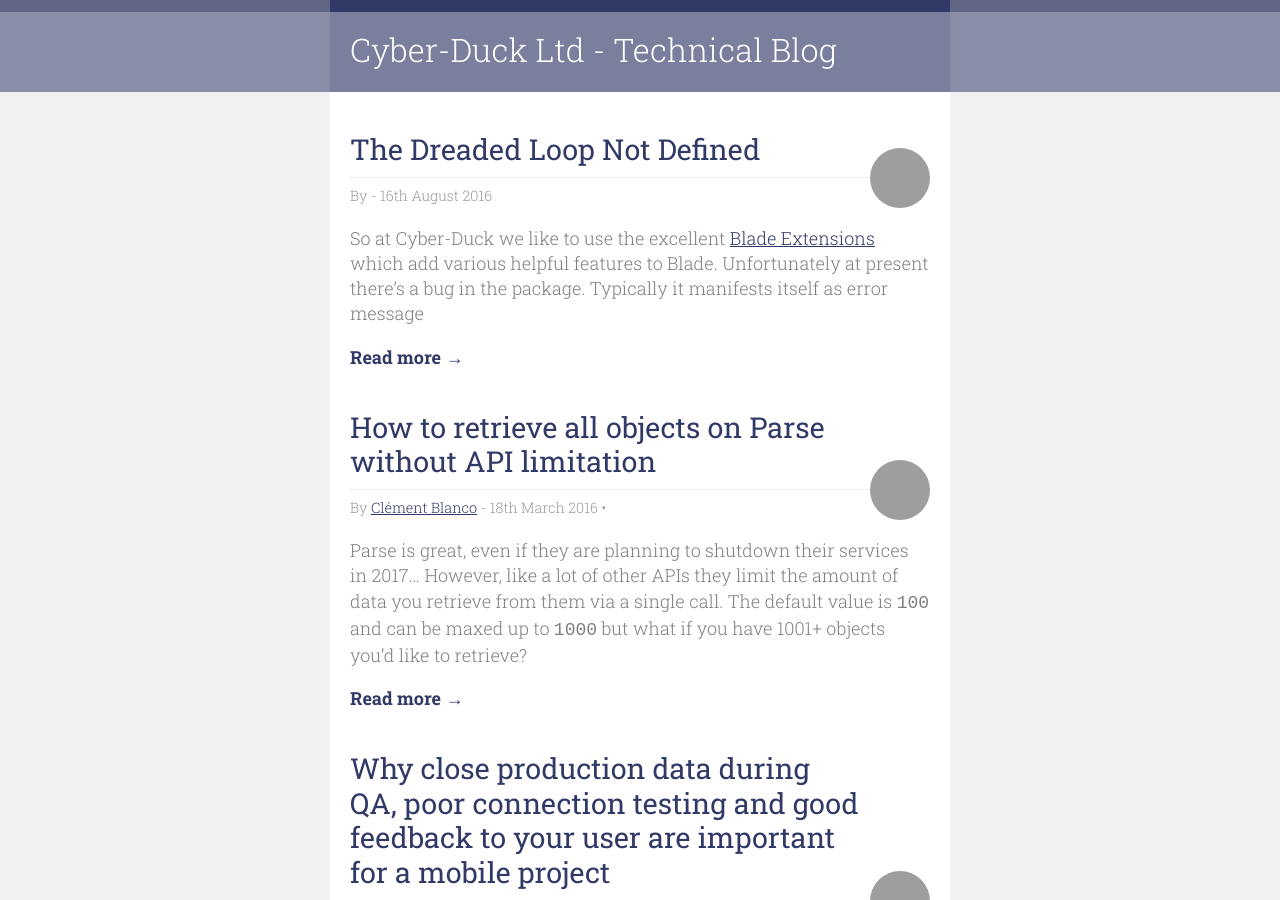
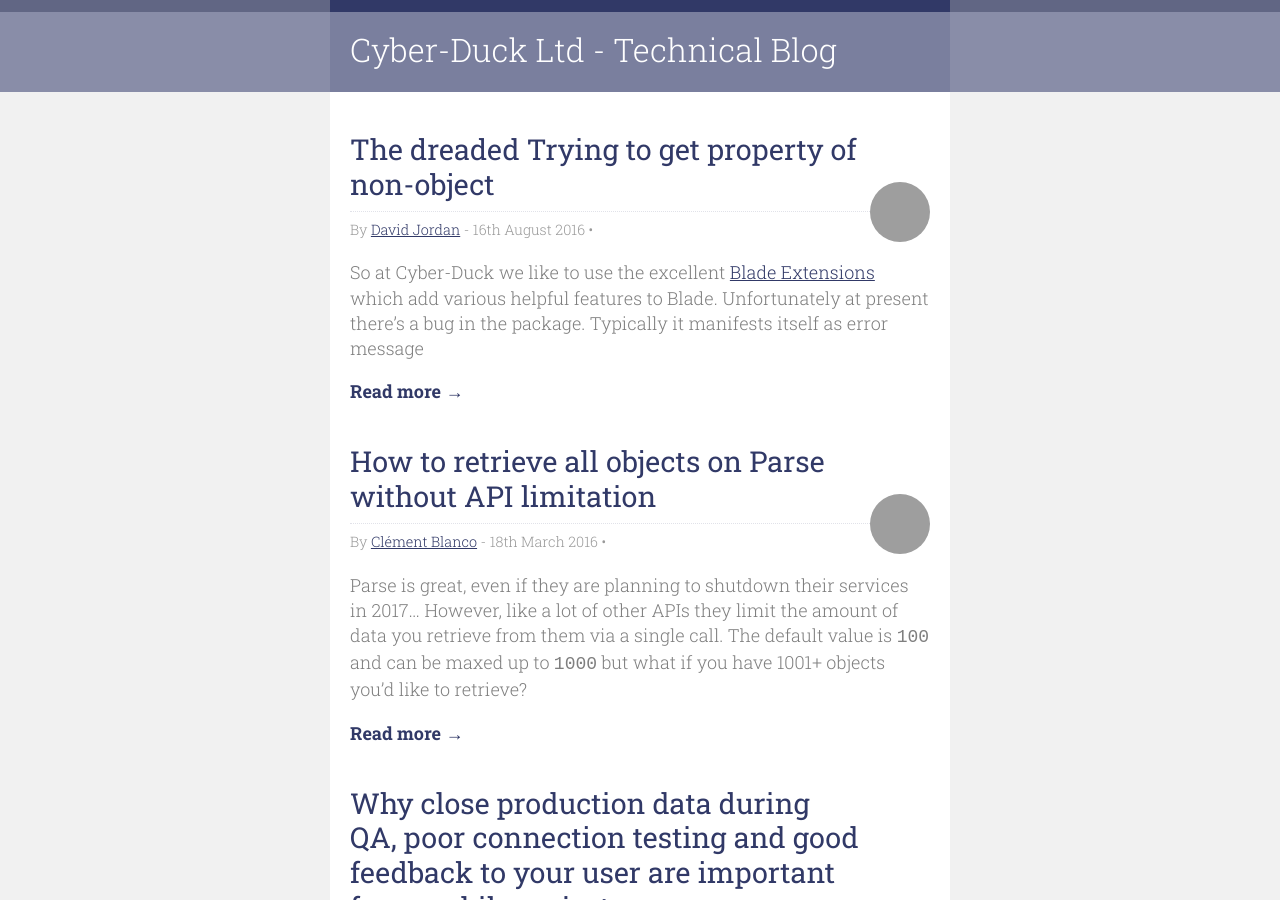
Before and after one commit to Cyber-Duck/Cyber-Duck.github.io, a Jekyll site: the page built from index.html, in a window 1280 px wide and 900 px high, cut to the strip 0-900 px from the top of the window. Built offline with Jekyll 4.4.1, drawn with Linux system fonts in a browser that asks for light colours; comment, search, counter and statistics services are not loaded; grey boxes are pictures that could not be loaded.

Commit message:
#yolthrice

```diff
--- a/_posts/2016-08-16-the-dreaded-loop-not-defined.md
+++ b/_posts/2016-08-16-the-dreaded-trying-to-get-property-of-non-object.markdown
@@ -1,3 +1,11 @@
+---
+layout: post
+title:  "The dreaded Trying to get property of non-object"
+date:   2016-08-16 12:30:00
+author: david
+comments: true
+---
+
 So at Cyber-Duck we like to use the excellent [Blade Extensions](http://robin.radic.nl/blade-extensions/index.html) which add
  various helpful features to Blade.
 
```
